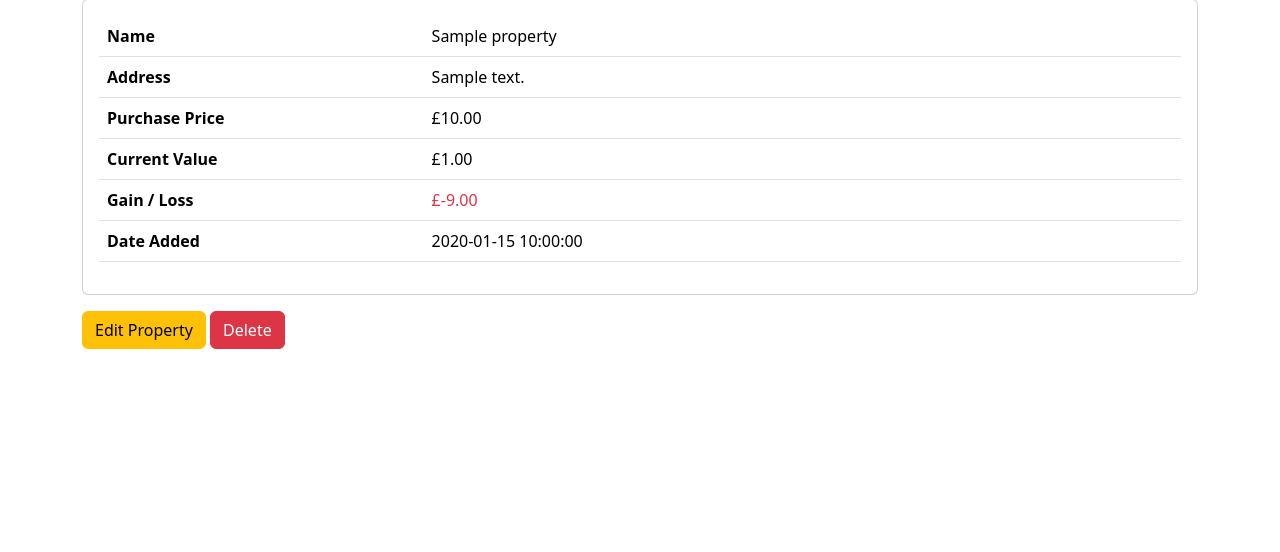
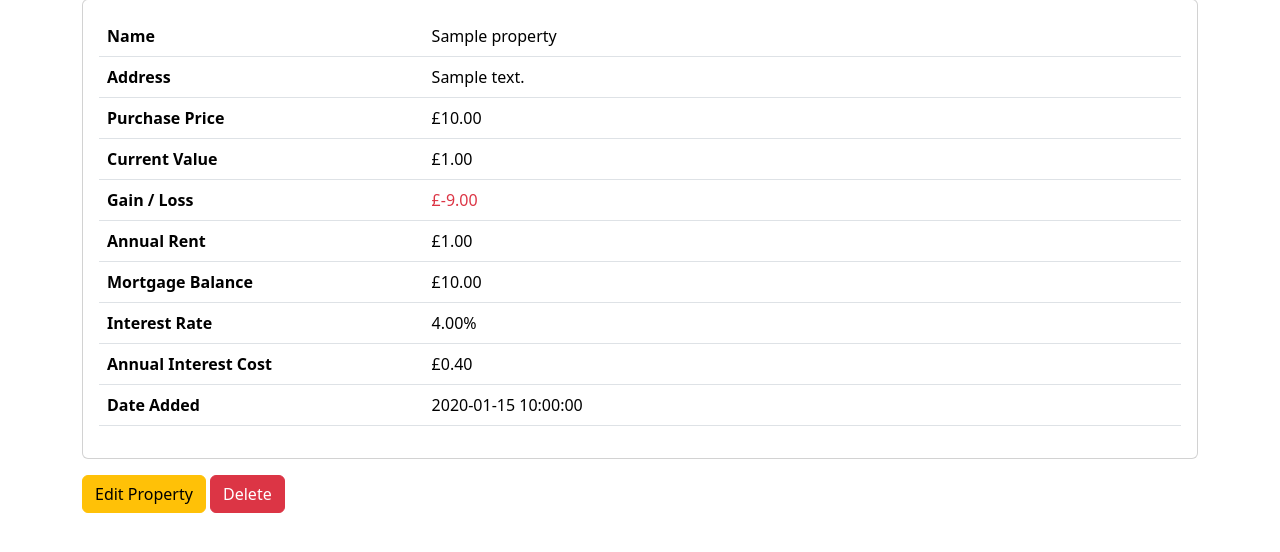
Before and after one commit to JerryRyan747/property-manager, a Flask app: page /property/1 in a window 1280 px wide. Shown: the part 161-713 px from the top of the page. Run offline with Flask 3, Linux system fonts and the light colour scheme; tables that the repository leaves empty hold one stand-in row (values such as "Sample post").

Commit message:
Add mortgage interest calculation

```diff
--- a/app/models/property.py
+++ b/app/models/property.py
@@ -21,5 +21,15 @@ class Property(db.Model):
             return None
         return self.current_value - self.purchase_price
 
+    @property
+    def annual_interest_cost(self):
+        if not self.mortgage_balance or not self.interest_rate:
+            return 0
+
+        return (
+            self.mortgage_balance *
+            self.interest_rate / 100
+        )
+
     def __repr__(self):
         return f"<Property {self.name}>"
--- a/app/templates/property_detail.html
+++ b/app/templates/property_detail.html
@@ -1,5 +1,6 @@
 {% extends "base.html" %}
-{% block title%}
+
+{% block title %}
 {{ property.name }}
 {% endblock %}
 
@@ -9,10 +10,9 @@
 
     <h1>{{ property.name }}</h1>
 
-    <a href="{{ url_for('main.home') }}" class="btn btn-secondary">
-
+    <a href="{{ url_for('main.home') }}"
+       class="btn btn-secondary">
         ← Back to Portfolio
-
     </a>
 
 </div>
@@ -24,109 +24,99 @@
         <table class="table">
 
             <tr>
-
                 <th width="30%">Name</th>
-
                 <td>{{ property.name }}</td>
-
             </tr>
 
             <tr>
-
                 <th>Address</th>
-
                 <td>{{ property.address }}</td>
-
             </tr>
 
             <tr>
-
                 <th>Purchase Price</th>
-
-                <td>£{{ "{:,.2f}".format(property.purchase_price) }}</td>
-
+                <td>
+                    £{{ "{:,.2f}".format(property.purchase_price) }}
+                </td>
             </tr>
 
             <tr>
+                <th>Current Value</th>
+                <td>
+                    {% if property.current_value %}
+                        £{{ "{:,.2f}".format(property.current_value) }}
+                    {% else %}
+                        —
+                    {% endif %}
+                </td>
+            </tr>
 
-                <th>Current Value</th>
-
+            <tr>
+                <th>Gain / Loss</th>
                 <td>
 
-                    {% if property.current_value %}
+                    {% if property.gain_loss is not none %}
 
-                        £{{ "{:,.2f}".format(property.current_value) }}
+                        {% if property.gain_loss >= 0 %}
+                            <span class="text-success">
+                                +£{{ "{:,.2f}".format(property.gain_loss) }}
+                            </span>
+                        {% else %}
+                            <span class="text-danger">
+                                £{{ "{:,.2f}".format(property.gain_loss) }}
+                            </span>
+                        {% endif %}
 
                     {% else %}
-
                         —
-
                     {% endif %}
 
                 </td>
-
-            </tr>
-
-
-            <tr>
-
-
-                <th>Gain / Loss</th>
-
-
-                <td>
-
-
-                    {% if property.gain_loss is not none %}
-
-
-                        {% if property.gain_loss >= 0 %}
-
-
-                            <span class="text-success">
-
-
-                                +£{{ "{:,.2f}".format(property.gain_loss) }}
-
-
-                            </span>
-
-
-                        {% else %}
-
-
-                            <span class="text-danger">
-
-
-                                £{{ "{:,.2f}".format(property.gain_loss) }}
-
-
-                            </span>
-
-
-                        {% endif %}
-
-
-                    {% else %}
-
-
-                        —
-
-
-                    {% endif %}
-
-
-                </td>
-
-
             </tr>
 
             <tr>
+                <th>Annual Rent</th>
+                <td>
+                    {% if property.annual_rent %}
+                        £{{ "{:,.2f}".format(property.annual_rent) }}
+                    {% else %}
+                        —
+                    {% endif %}
+                </td>
+            </tr>
 
+            <tr>
+                <th>Mortgage Balance</th>
+                <td>
+                    {% if property.mortgage_balance %}
+                        £{{ "{:,.2f}".format(property.mortgage_balance) }}
+                    {% else %}
+                        —
+                    {% endif %}
+                </td>
+            </tr>
+
+            <tr>
+                <th>Interest Rate</th>
+                <td>
+                    {% if property.interest_rate is not none %}
+                        {{ "%.2f"|format(property.interest_rate) }}%
+                    {% else %}
+                        —
+                    {% endif %}
+                </td>
+            </tr>
+
+            <tr>
+                <th>Annual Interest Cost</th>
+                <td>
+                    £{{ "{:,.2f}".format(property.annual_interest_cost) }}
+                </td>
+            </tr>
+
+            <tr>
                 <th>Date Added</th>
-
                 <td>{{ property.created_at }}</td>
-
             </tr>
 
         </table>
@@ -138,25 +128,16 @@
 <div class="mt-3">
 
     <a href="{{ url_for('main.edit_property',
-
                         property_id=property.id) }}"
-
        class="btn btn-warning">
-
         Edit Property
-
     </a>
 
     <a href="{{ url_for('main.delete_property',
-
                         property_id=property.id) }}"
-
        class="btn btn-danger"
-
        onclick="return confirm('Delete this property?');">
-
         Delete
-
     </a>
 
 </div>
```
